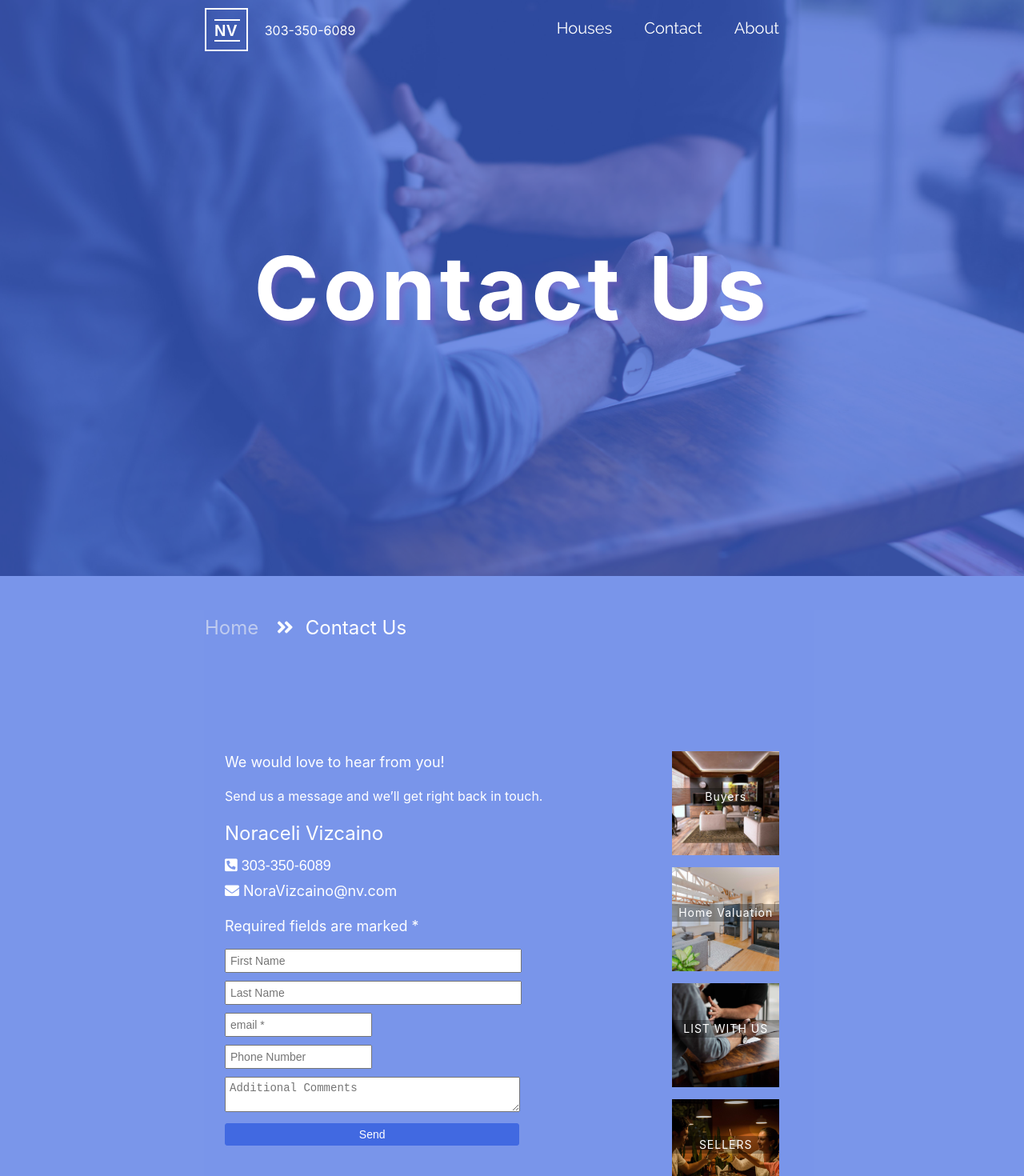
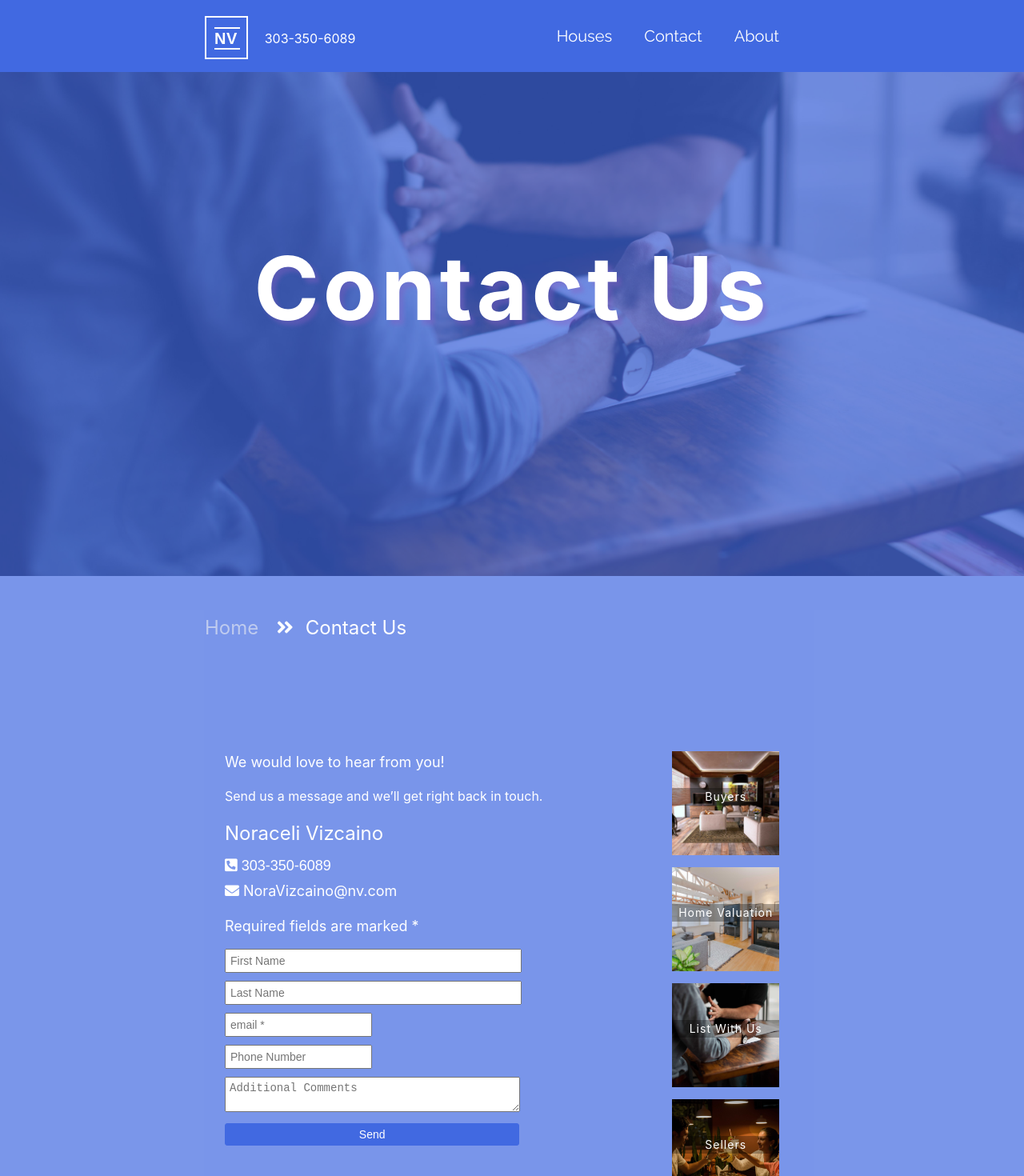
Before and after one commit to ArizonaMangoJuice/Home-Brokers, a React (Create React App) app: page /contact in a window 1280 px wide. Shown: the top 1470 px of the page at 80% size. Built offline with nearby package versions, Linux system fonts and the light colour scheme.

Commit message:
made theme on front page

```diff
--- a/src/components/Card/Card.css
+++ b/src/components/Card/Card.css
@@ -15,8 +15,8 @@
     width: 100%;
     /* border: 1px solid blue; */
     /* background-color: rgba(0, 0, 0, 0.6); */
-
-    background-image: linear-gradient(to right top, #c9942c, #c86044, #a43d5d, #673167, #182957);
+    background-color: royalblue;
+    /* background-image: linear-gradient(to right top, #c9942c, #c86044, #a43d5d, #673167, #182957); */
     /* background-image: linear-gradient(to top, #4b4453, #635b6b, #7c7484, #958e9e, #b0a8b9);} */
 }
 
@@ -83,7 +83,8 @@
     height: 60px;
     /* background-color: #4B4453; */
     /* background-color: rgba(0, 0, 0, 0.6); */
-    background-image: linear-gradient(to right top, #182957, #673167, #a43d5d, #c86044, #c9942c);
+    /* background-image: linear-gradient(to right top, #182957, #673167, #a43d5d, #c86044, #c9942c); */
+     background-color: royalblue;
     color: #fff;
     border-bottom-left-radius: 15px;
     border-bottom-right-radius: 15px;
--- a/src/components/Contact/Contact.js
+++ b/src/components/Contact/Contact.js
@@ -44,10 +44,10 @@ export default class Contact extends React.Component{
                                             </div>
 
                                             <div className='page-info-long-info'>
-                                                <SmallImageLink title="Buyers" imgLink='Buyers.jpg'/>
-                                                <SmallImageLink title="Home Valuation" imgLink='home-interior.jpg'/>
-                                                <SmallImageLink title="LIST WITH US" imgLink='contract.jpg'/>
-                                                <SmallImageLink title="SELLERS" imgLink='family.jpg'/>
+                                                <SmallImageLink title="Buyers" imgLink='Buyers.jpg' to='/buyers'/>
+                                                <SmallImageLink title="Home Valuation" imgLink='home-interior.jpg' to='/homeValuation'/>
+                                                <SmallImageLink title="List With Us" imgLink='contract.jpg' to='/listWithUs'/>
+                                                <SmallImageLink title="Sellers" imgLink='family.jpg' to='/seller'/>
                                             </div>
                                         </div>
                                 </div>
--- a/src/components/Header/Header.css
+++ b/src/components/Header/Header.css
@@ -2,7 +2,9 @@
     height: 70px;
     width: 100%;
     /* border: 1px solid red; */
-    background-color: rgba(0, 0, 0, 0);
+    /* background-color: rgba(0, 0, 0, 0); */
+    background-color: royalblue;
+    padding: 10px 0 10px 0;
     position: fixed;
     top: 0;
     z-index: 999;
--- a/src/components/ListWithUs/ListWithUs.js
+++ b/src/components/ListWithUs/ListWithUs.js
@@ -43,10 +43,10 @@ export default class ListWithUs extends React.Component{
                                                 <ContactForm />
                                             </div>
                                             <div className='page-info-long-info'>
-                                                <SmallImageLink title="Buyers" imgLink='Buyers.jpg'/>
-                                                <SmallImageLink title="Home Valuation" imgLink='home-interior.jpg'/>
-                                                <SmallImageLink title="LIST WITH US" imgLink='contract.jpg'/>
-                                                <SmallImageLink title="SELLERS" imgLink='family.jpg'/>
+                                                <SmallImageLink title="Buyers" imgLink='Buyers.jpg' to='/buyers'/>
+                                                <SmallImageLink title="Home Valuation" imgLink='home-interior.jpg' to='/homeValuation'/>
+                                                <SmallImageLink title="List With Us" imgLink='contract.jpg' to='/listWithUs'/>
+                                                <SmallImageLink title="Sellers" imgLink='family.jpg' to='/seller'/>
                                             </div>
                                         </div>
                                 </div>
```
